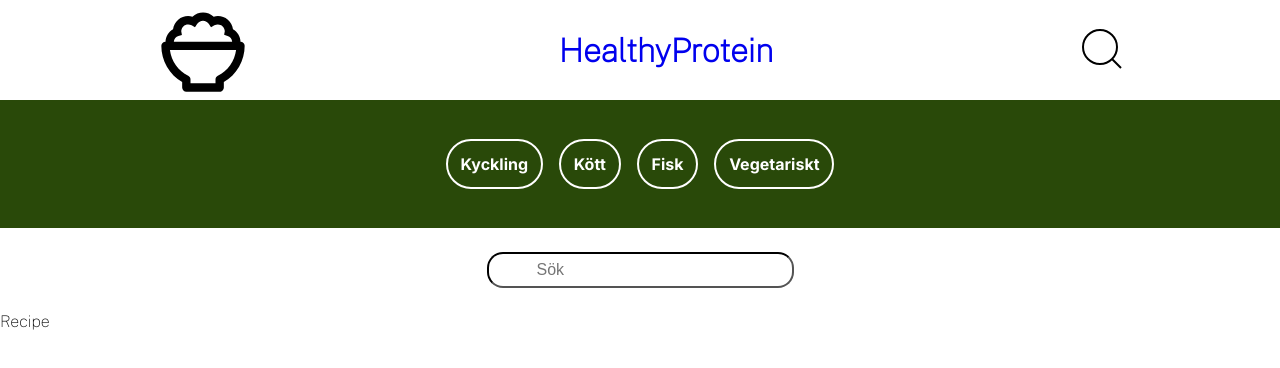
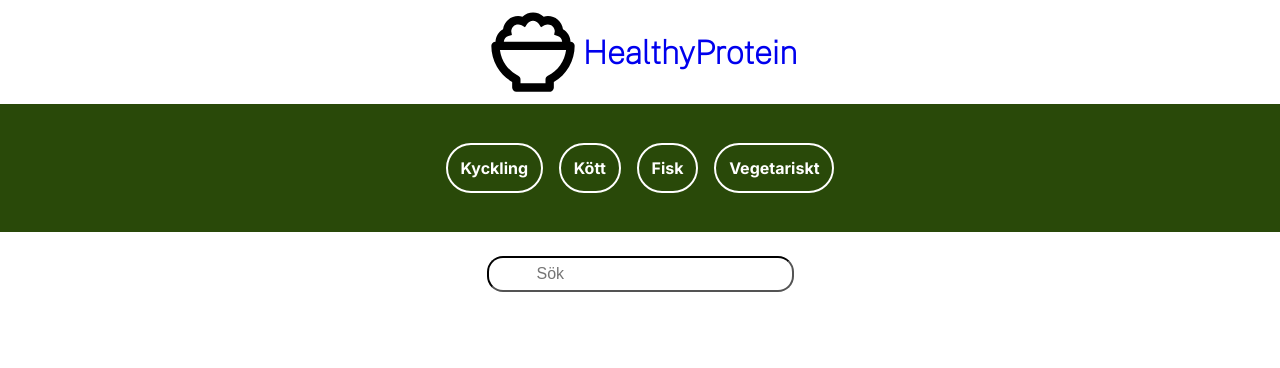
Before and after one commit to andzje/HealthyProtein, a React (Create React App) app: page /recipe/1 in a window 1280 px wide. Shown: the top 368 px of the page. Built offline with nearby package versions, Linux system fonts and the light colour scheme; no server answers.

Commit message:
fixade single-page, behövs CSS och alla instruktioner osv

```diff
--- a/src/components/Nav.css
+++ b/src/components/Nav.css
@@ -1,10 +1,10 @@
 nav {
   display: flex;
   align-items: center;
-  justify-content: space-around;
+  justify-content: center;
 }
 
-.header {
+.header h1 {
   font-size: 2rem;
   font-weight: bold;
 }
--- a/src/components/Nav.jsx
+++ b/src/components/Nav.jsx
@@ -5,6 +5,7 @@ import "./Nav.css";
 const Nav = () => {
   return (
     <nav>
+      <NavLink to={"/"}>
       <svg
         width="100"
         height="100"
@@ -17,24 +18,10 @@ const Nav = () => {
           fill="black"
         />
       </svg>
+      </NavLink>
       <NavLink className="header" to={"/"}>
-        HealthyProtein
+        <h1>HealthyProtein</h1>
       </NavLink>
-
-      <svg
-        width="48"
-        height="48"
-        viewBox="0 0 48 48"
-        fill="none"
-        xmlns="http://www.w3.org/2000/svg"
-      >
-        <path
-          d="M42 42L33.028 33.012L42 42ZM38 21C38 25.5087 36.2089 29.8327 33.0208 33.0208C29.8327 36.2089 25.5087 38 21 38C16.4913 38 12.1673 36.2089 8.97919 33.0208C5.79107 29.8327 4 25.5087 4 21C4 16.4913 5.79107 12.1673 8.97919 8.97919C12.1673 5.79107 16.4913 4 21 4C25.5087 4 29.8327 5.79107 33.0208 8.97919C36.2089 12.1673 38 16.4913 38 21V21Z"
-          stroke="black"
-          stroke-width="2"
-          stroke-linecap="round"
-        />
-      </svg>
     </nav>
   );
 };
--- a/src/components/RecipeCards.jsx
+++ b/src/components/RecipeCards.jsx
@@ -22,8 +22,8 @@ const renderCard = (recipe) => (
             {recipe.title}
           </a>
           <div>
-            <p>{recipe.timeInMins}</p>
-            <p>{recipe.ingredients.length}</p>
+            <p>Tid: {recipe.timeInMins} min</p>
+            <p>Ingredienser: {recipe.ingredients.length}</p>
           </div>
         </div>
       </div>
--- a/src/pages/Cuisine.jsx
+++ b/src/pages/Cuisine.jsx
@@ -1,5 +1,5 @@
 import React, { useEffect, useState } from "react";
-import { Link, useParams } from "react-router-dom";
+import { useParams } from "react-router-dom";
 import "./Cuisine.css";
 
 function Cuisine() {
--- a/src/pages/Recipe.jsx
+++ b/src/pages/Recipe.jsx
@@ -2,7 +2,22 @@ import React, { useEffect, useState } from "react";
 import { useParams } from "react-router-dom";
 
 function Recipe() {
-  return <div>Recipe</div>;
+  let params = useParams();
+  const [details, setDetails] = useState({});
+
+  const fetchDetails = async () => {
+    const data = await fetch(
+      `https://tomat-pqblx.ondigitalocean.app/recipes/${params.name}/`
+    );
+    const detailData = await data.json();
+    setDetails(detailData);
+  };
+
+  useEffect(() => {
+    fetchDetails();
+  }, [params.name]);
+
+  return <div>{details.title}</div>;
 }
 
 export default Recipe;
```
